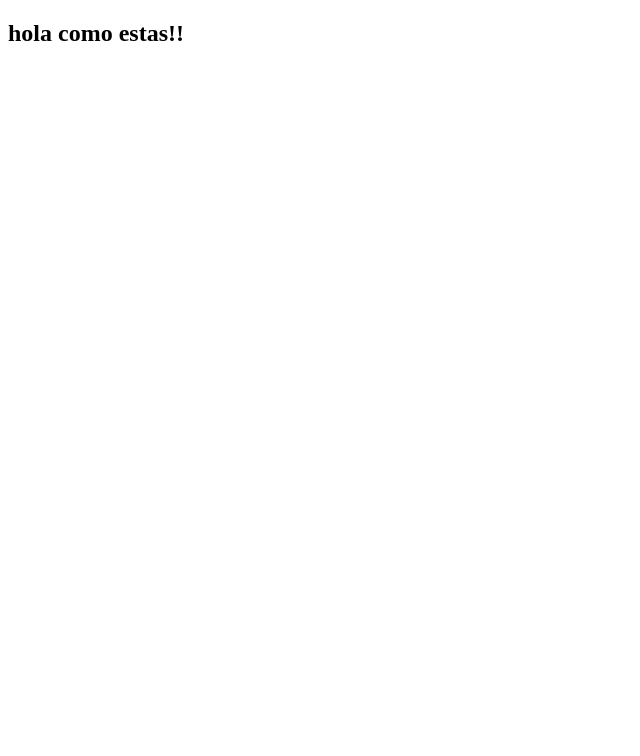
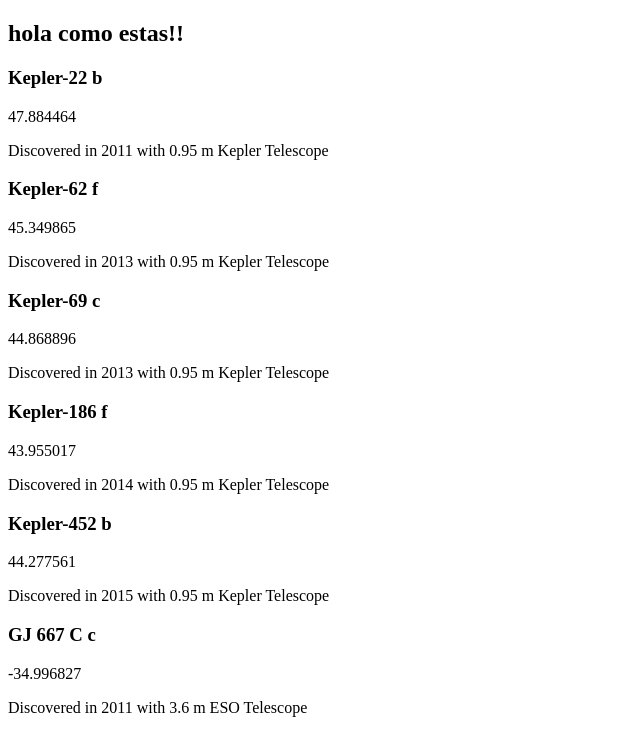
Before and after one commit to shirley-startary/ajax-promise, a website: page index.html in a window 1280 px wide. Shown: the whole page, without its empty margins (0-640 px from the left). Drawn offline with Linux system fonts and the light colour scheme; no server answers.

Commit message:
creando la funcion de mostrarDatos y haciendo peticiones

```diff
--- a/index.html
+++ b/index.html
@@ -6,6 +6,9 @@
   </head>
   <body>
     <h2>hola como estas!!</h2>
+    <section id="contenedorPlanetas">
+
+    </section>
 
     <script src="js/app.js"></script>
   </body>
--- a/js/app.js
+++ b/js/app.js
@@ -15,12 +15,35 @@
   });
 }
 
-getJSON("data/earth-like-results.json")
-.then(function(mensaje){
-  console.log(mensaje);
-  console.log(mensaje.results[0]);
-  return getJSON(mensaje.results[0]);
-})
-.then(function(resultado) {
-  console.log(resultado.dec);
-})
+var urlPlanetas = "data/earth-like-results.json";
+  getJSON(urlPlanetas)
+  .then(function(mensaje){
+    console.log(mensaje);
+    return getJSON(mensaje.results.forEach(function(planeta){
+      console.log(planeta)
+      getJSON(planeta)
+      .then(function(resultado){
+        console.log(resultado);
+        mostrarDatos(resultado)
+      })
+
+    }));
+    }
+  )
+
+function mostrarDatos(planeta){
+  var contenedorPlanetas = document.getElementById('contenedorPlanetas');
+  var contenedorPlaneta = document.createElement("div");
+  var nombrePlaneta = document.createElement("h3");
+  var densidad = document.createElement("p");
+  var descripcion = document.createElement("p");
+
+  nombrePlaneta.innerText = planeta.pl_name;
+  densidad.innerText = planeta.dec;
+  descripcion.innerText = "Discovered in "+ planeta.pl_disc + " with "+planeta.pl_telescope;
+
+  contenedorPlaneta.appendChild(nombrePlaneta);
+  contenedorPlaneta.appendChild(densidad);
+  contenedorPlaneta.appendChild(descripcion);
+  contenedorPlanetas.appendChild(contenedorPlaneta);
+}
```
